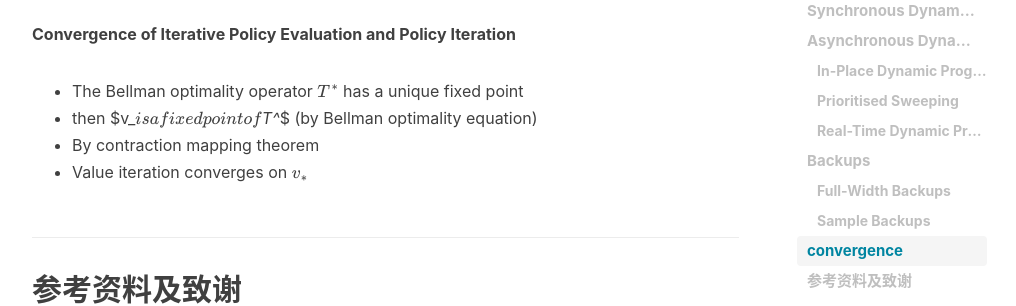
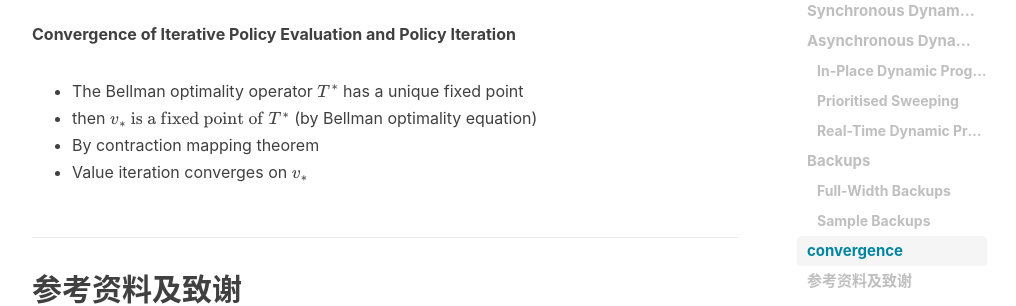
Before and after one commit to liushunyu/blog, a Jekyll site: the page built from _posts/2020-04-13-强化学习思考（5）动态规划.md, in a window 1280 px wide and 900 px high, scrolled down 4927 px. Shown: the part 153-459 px from the top of the window, without its empty margins (233-1249 px from the left). Built offline with Jekyll 4.4.1, drawn with Linux system fonts in a browser that asks for light colours; nearby versions of some CDN libraries; formulas are drawn with MathJax 3; comment, search, counter and statistics services are not loaded.

Commit message:
Update 2020-04-13-强化学习思考（5）动态规划.md

```diff
--- a/_posts/2020-04-13-强化学习思考（5）动态规划.md
+++ b/_posts/2020-04-13-强化学习思考（5）动态规划.md
@@ -205,7 +205,7 @@ $$
 **Convergence of Iterative Policy Evaluation and Policy Iteration**
 
 - The Bellman optimality operator $T^*$ has a unique fixed point
-- then $v_*$ is a fixed point of $T^*$ (by Bellman optimality equation)
+- then $v_* \text{ is a fixed point of } T^*$ (by Bellman optimality equation)
 - By contraction mapping theorem
 - Value iteration converges on $v_*$
 
```
